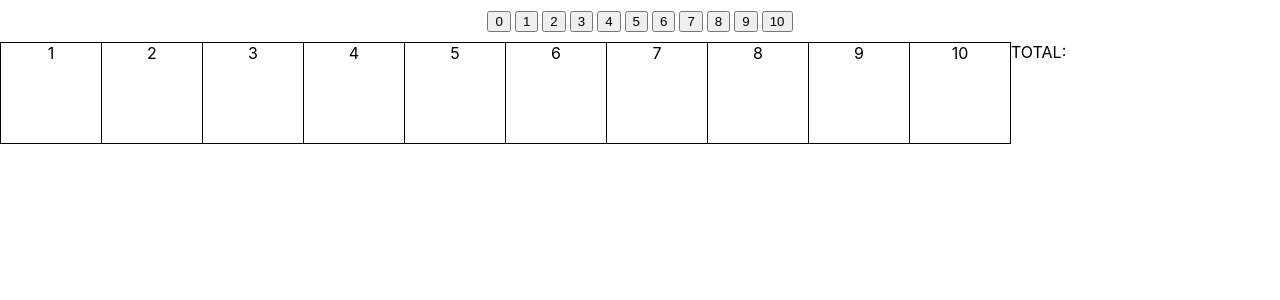
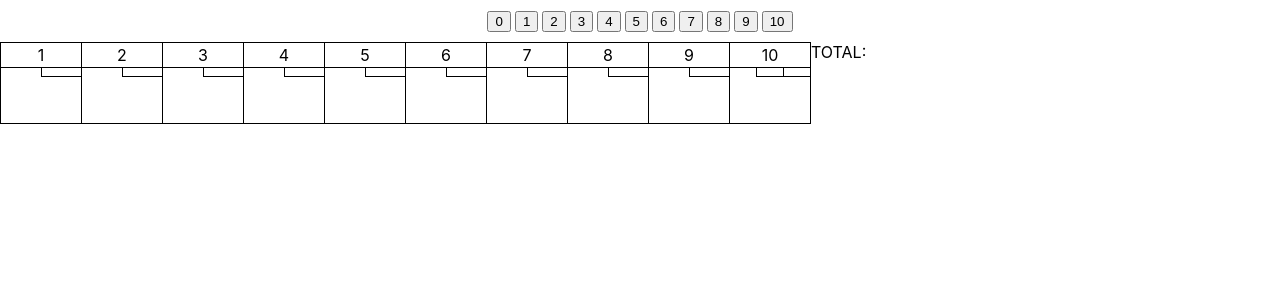
Before and after one commit to mrosel/bowling-kata, a React (Create React App) app: page / in a window 1280 px wide. Shown: the top 300 px of the page. Built offline with nearby package versions, Linux system fonts and the light colour scheme.

Commit message:
incremental

```diff
--- a/src/App.css
+++ b/src/App.css
@@ -8,11 +8,42 @@
 
 .score-card .frame {
   border: 1px solid black;
-  min-width: 100px;
-  min-height: 100px;
+  min-width: 80px;
+  min-height: 80px;
 }
 .score-card .frame + .frame {
   border-left-style: none;
+}
+
+.score-card .frame .heading {
+  border-bottom: 1px solid black;
+  padding: 2px;
+}
+
+.score-card .frame .rolls {
+  display: flex;
+  /* padding: 2px; */
+}
+
+.score-card .frame .roll {
+  flex-grow: 1;
+  flex-basis: 0;
+  /* border: 1px solid black; */
+  padding: 4px;
+  /* box-sizing: border-box; */
+  /* border: 1px solid black; */
+  /* margin: 0; */
+}
+
+.score-card .frame .roll + .roll {
+  /* flex-grow: 1; */
+  border-left: 1px solid black;
+  border-bottom: 1px solid black;
+  /* padding: 2px; */
+}
+
+.score-card .frame .score {
+  padding: 8px;
 }
 
 .score-buttons {
--- a/src/components/ScoreButtons.jsx
+++ b/src/components/ScoreButtons.jsx
@@ -10,7 +10,7 @@ const ScoringButtons = ({ state, dispatch }) => {
 
     return (
         <div className="score-buttons">
-            {new Array(scoreButtons).fill().map((value, rollScore) =>
+            {Array(scoreButtons).fill().map((value, rollScore) =>
                 <button className="score-button" key={rollScore} onClick={() => { dispatch(scoreRoll(rollScore)) }}>{rollScore}</button>
             )}
         </div>
--- a/src/components/ScoreCard.jsx
+++ b/src/components/ScoreCard.jsx
@@ -1,6 +1,7 @@
 import React from 'react';
 import PropTypes from 'prop-types';
 
+import { TOTAL_FRAMES } from '../constants';
 import { framesSelector, totalScoreSelector } from '../redux/selectors';
 
 const ScoreCard = ({ state }) => {
@@ -9,14 +10,18 @@ const ScoreCard = ({ state }) => {
 
     return (
         <div className="score-card">
-            {frames.map(({ frameNum, rolls, frameScore, isCurrent }) => {
+            {frames.map(({ frameNum, rolls, accruedFrameScore, isCurrent }) => {
                 return (
-                    <div className={`frame ${isCurrent ? 'is-current' : ''}`}>
+                    <div key={`f${frameNum}`} className={`frame ${isCurrent ? 'is-current' : ''}`}>
                         <div className="heading">{frameNum}</div>
                         <div className="rolls">
-
+                            {Array(frameNum === TOTAL_FRAMES ? 3 : 2).fill().map((value, rollIndex) => {
+                                return (
+                                    <div key={`f${frameNum}r${rollIndex}`} className="roll">{rolls[rollIndex] ?? ' '}</div>
+                                );
+                            })}
                         </div>
-
+                        <div className="score">{accruedFrameScore}</div>
                     </div>
                 )
             })}
--- a/src/redux/reducers/index.js
+++ b/src/redux/reducers/index.js
@@ -11,7 +11,7 @@ import {
 
 export const initialState = () =>  {
     const state = {
-        frames: new Array(TOTAL_FRAMES).fill().map((value, index) => ({
+        frames: Array(TOTAL_FRAMES).fill().map((value, index) => ({
             frameNum: index + 1,
             rolls: [],
             bonusType: null,
```
